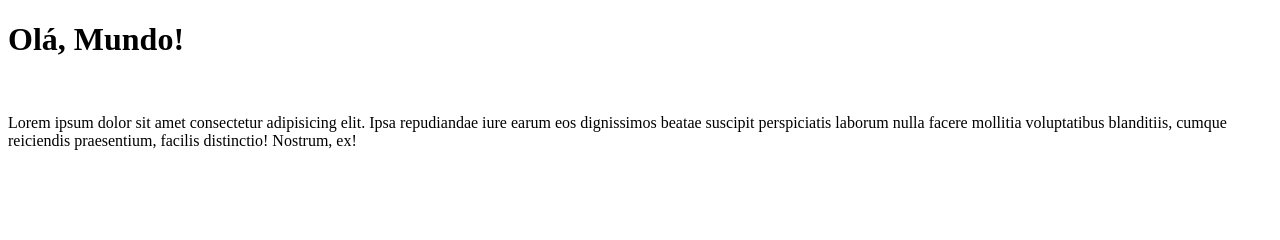
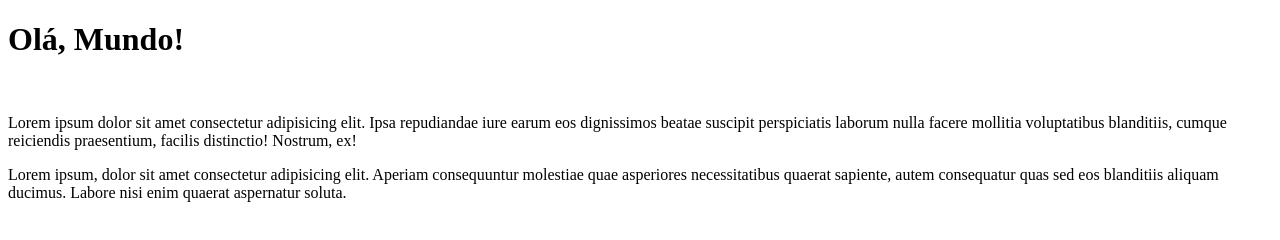
Before and after one commit to JLuis-2020/Ola-Mundo, a plain HTML site: page site-exemplo/index.html in a window 1280 px wide. Drawn offline with Linux system fonts and the light colour scheme.

Commit message:
update index.html

```diff
--- a/site-exemplo/index.html
+++ b/site-exemplo/index.html
@@ -9,5 +9,6 @@
     <h1>Olá, Mundo!</h1>
     <br/>
     <p>Lorem ipsum dolor sit amet consectetur adipisicing elit. Ipsa repudiandae iure earum eos dignissimos beatae suscipit perspiciatis laborum nulla facere mollitia voluptatibus blanditiis, cumque reiciendis praesentium, facilis distinctio! Nostrum, ex!</p>
+    <p>Lorem ipsum, dolor sit amet consectetur adipisicing elit. Aperiam consequuntur molestiae quae asperiores necessitatibus quaerat sapiente, autem consequatur quas sed eos blanditiis aliquam ducimus. Labore nisi enim quaerat aspernatur soluta.</p>
 </body>
 </html>
```
